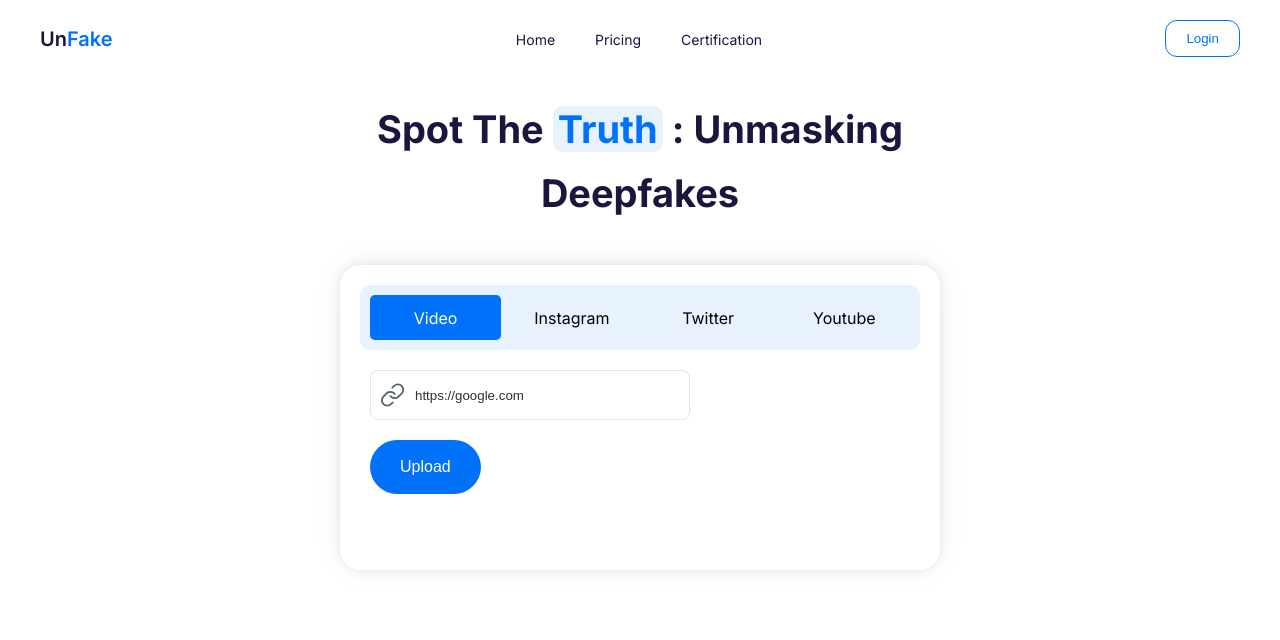
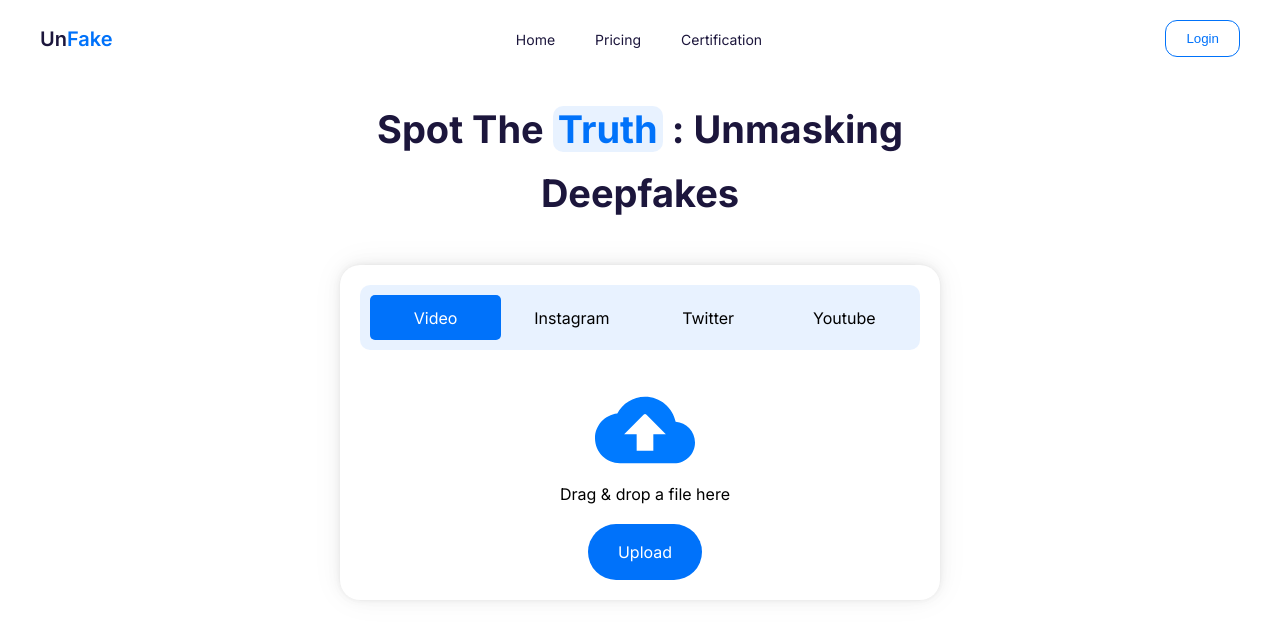
Before and after one commit to Abhinav-K-E/unfake, a React (Vite) app: page / in a window 1280 px wide. Shown: the top 640 px of the page. Built offline with nearby package versions, Linux system fonts and the light colour scheme.

Commit message:
file-upload-ui

```diff
--- a/package.json
+++ b/package.json
@@ -18,6 +18,7 @@
     "jwt-decode": "^4.0.0",
     "react": "^18.2.0",
     "react-dom": "^18.2.0",
+    "react-dropzone": "^14.2.3",
     "react-hot-toast": "^2.4.1",
     "react-icons": "^4.12.0",
     "react-infinite-scroll-component": "^6.1.0",
--- a/src/components/Tabs/FileTab/FileTab.jsx
+++ b/src/components/Tabs/FileTab/FileTab.jsx
@@ -1,23 +1,77 @@
-import React from "react";
+import React, { useCallback, useState, useRef } from "react";
+import { useDropzone } from "react-dropzone";
 import "./FileTab.scss";
 
-import ICON from "../../../assets/link.svg";
+const FileTab = () => {
+  const [file, setFile] = useState(null);
+  const fileInputRef = useRef(null);
 
-const FileTab = () => {
+  const onDrop = useCallback((acceptedFiles) => {
+    const selectedFile = acceptedFiles[0];
+    setFile(selectedFile);
+  }, []);
+
+  const { getRootProps, getInputProps } = useDropzone({
+    onDrop,
+    accept: "image/*, video/*, .gif", // Accept images, videos, and GIFs
+    multiple: false, // Allow only one file to be uploaded
+  });
+
+  async function uploadFile() {
+    if (!file) {
+      alert("Please select a file!");
+      return;
+    }
+
+    const formData = new FormData();
+    formData.append("file", file);
+
+    // Now you can handle uploading the file formData to your server
+  }
+
   return (
     <div className="tab-content">
-      <div className="i-box">
-        <img src={ICON} className="icon" alt="icon" />
-        <input
-          type="url"
-          className="input-box"
-          placeholder="https://google.com"
-          // onChange={(e) => setLlink(e.target.value)}
-          // value={lLink}
-        />
+      <div className="upload-container">
+        <div className="preview-container">
+          {file && (
+            <div>
+              {file.type.startsWith("image/") ? (
+                <img className="preview" src={URL.createObjectURL(file)} alt="Preview" />
+              ) : file.type.startsWith("video/") ? (
+                <video  controls className="preview video-preview">
+                  <source src={URL.createObjectURL(file)} type={file.type} />
+                  Your browser does not support the video tag.
+                </video>
+              ) : file.type === "image/gif" ? (
+                <img className="preview" src={URL.createObjectURL(file)} alt="Preview" />
+              ) : (
+                <p>Unsupported file type</p>
+              )}
+            </div>
+          )}
+          {!file && (
+            <div {...getRootProps()} className="upload-preview-grp">
+              <input {...getInputProps()} />
+              {/* Your upload SVG icon and text here */}
+              <svg
+                xmlns="http://www.w3.org/2000/svg"
+                width={100}
+                height={100}
+                fill="none"
+              >
+                <path
+                  fill="#007AFF"
+                  d="M80.625 41.833C77.792 27.458 65.167 16.667 50 16.667c-12.042 0-22.5 6.833-27.708 16.833C9.75 34.833 0 45.458 0 58.333c0 13.792 11.208 25 25 25h54.167C90.667 83.333 100 74 100 62.5c0-11-8.542-19.917-19.375-20.667M58.333 54.167v16.666H41.667V54.167h-12.5l19.375-19.375a2.063 2.063 0 0 1 2.958 0l19.333 19.375z"
+                />
+              </svg>
+              <p>Drag & drop a file here</p>
+            </div>
+          )}
+        </div>
+        <div className="create-btn" onClick={uploadFile}>
+          Upload
+        </div>
       </div>
-
-      <button className="create-btn">Upload</button>
     </div>
   );
 };
--- a/src/components/Tabs/FileTab/FileTab.scss
+++ b/src/components/Tabs/FileTab/FileTab.scss
@@ -0,0 +1,28 @@
+.upload-container{
+    width: 100%;
+    display: flex;
+    align-items: center;
+    justify-content: center;
+    flex-direction: column;
+    gap: 20px;
+}
+
+.file-form{
+    width: 100%;
+    display: flex;
+    flex-direction: column;
+    align-items: center;
+    gap: 20px;
+}
+
+input[type="file"]{
+    background: transparent;
+    border: none;
+}
+
+.preview{
+    width: 200px;
+    height: 150px;
+    border-radius: 20px;
+    margin-top: 10px;
+}
--- a/src/components/Tabs/Tabs.scss
+++ b/src/components/Tabs/Tabs.scss
@@ -1,5 +1,6 @@
 .box {
   width: 600px;
+  height: 100%;
   display: flex;
   flex-direction: column;
   background-color: #fff;
@@ -41,9 +42,11 @@
 
   .bottom-box{
     min-height: 200px;
+    display: flex;
+    flex-direction: column;
+    padding-top: 10px;
   }
 }
-
 
 @media(max-width:420px){
   .box{
```
Also changed, not shown: src/assets/file.svg (added), 1 other file (tests, documents, lock files or other folders).
